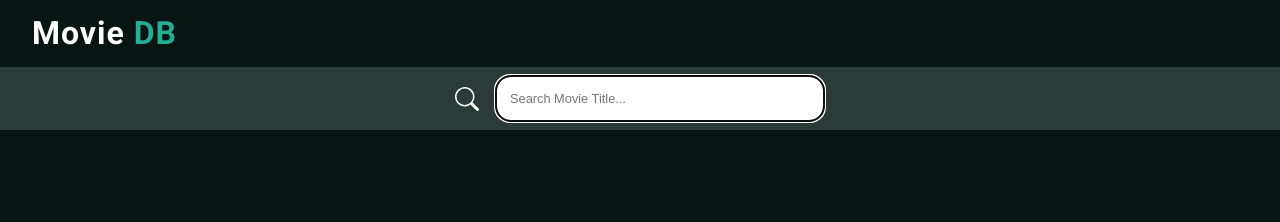
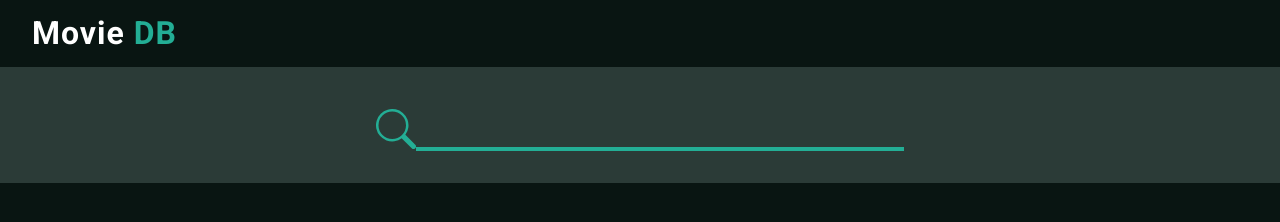
Before and after one commit to LeoStavropoulos/open-movie-db-search, a plain HTML site: page index.html in a window 1280 px wide. Drawn offline with Linux system fonts and the light colour scheme.

Commit message:
search bar redesign

```diff
--- a/index.html
+++ b/index.html
@@ -18,7 +18,7 @@
         <header class="header">
             <h1 class="title">Movie <span style="color: var(--accent-color);">DB</span></h1>
             <div class="search-bar">
-                <svg style="color: inherit" xmlns="http://www.w3.org/2000/svg" width="1em" height="1em" fill="currentColor" class="bi bi-search" viewBox="0 0 16 16"> <path d="M11.742 10.344a6.5 6.5 0 1 0-1.397 1.398h-.001c.03.04.062.078.098.115l3.85 3.85a1 1 0 0 0 1.415-1.414l-3.85-3.85a1.007 1.007 0 0 0-.115-.1zM12 6.5a5.5 5.5 0 1 1-11 0 5.5 5.5 0 0 1 11 0z"></path> </svg>
+                <svg xmlns="http://www.w3.org/2000/svg" width="1em" height="1em" fill="currentColor" class="bi bi-search" viewBox="0 0 16 16"> <path d="M11.742 10.344a6.5 6.5 0 1 0-1.397 1.398h-.001c.03.04.062.078.098.115l3.85 3.85a1 1 0 0 0 1.415-1.414l-3.85-3.85a1.007 1.007 0 0 0-.115-.1zM12 6.5a5.5 5.5 0 1 1-11 0 5.5 5.5 0 0 1 11 0z"></path> </svg>
                 <div class="search-box">
                     <input type="text" name="search" id="searchField" placeholder="Search Movie Title..." autofocus>
                     <div class="search-dropdown hidden">
--- a/styles/style.css
+++ b/styles/style.css
@@ -54,26 +54,45 @@ a, a:active, a:visited {
     display: flex;
     align-items: center;
     justify-content: center;
-    padding: .5em;
+    padding: 2em .5em;
 }
 
 .search-bar > svg {
-    font-size: 1.5em;
+    font-size: 2.5em;
+    padding-top: 0.2em;
+    color: #23ae95;
 }
 
 .search-box {
     position: relative;
     display: inline-block;
-    margin-left: 1em;
 }
 
 #searchField {
-    border-radius: 15px;
-    height: 3em;
-    width: 50vw;
-    max-width: 300px;
-    font-size: 0.8em;
-    padding: .2em 1em;
+    border: none;
+    background: none;
+    height: 2.5em;
+    width: 65vw;
+    max-width: 450px;
+    font-size: 1.2em;
+    padding: 0 1em;
+    color: var(--text-light-color);
+    border-bottom: 4px solid transparent;
+}
+
+#searchField:focus {
+    outline: none;
+    border-color: var(--accent-color);
+    transition:  .5s;
+}
+
+#searchField:focus::placeholder {
+    opacity: 0;
+}
+
+#searchField::placeholder{
+    color: var(--accent-color);
+    opacity: 0.8;
 }
 
 .search-dropdown {
```
